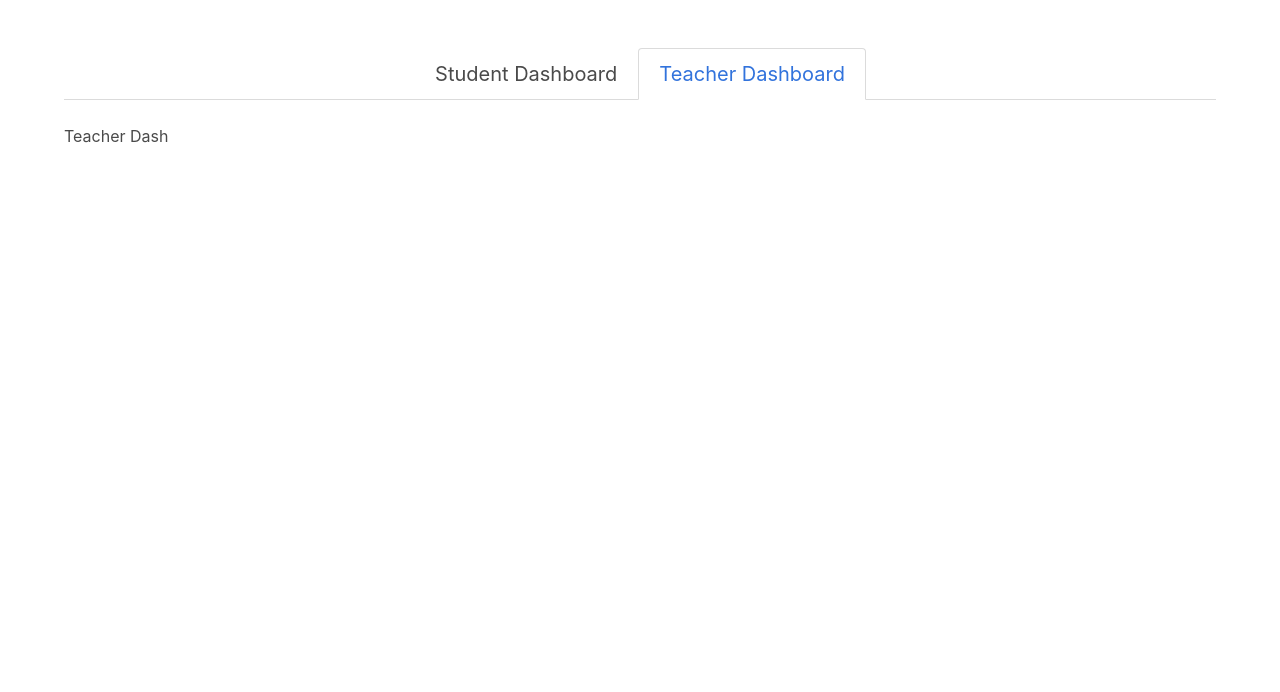
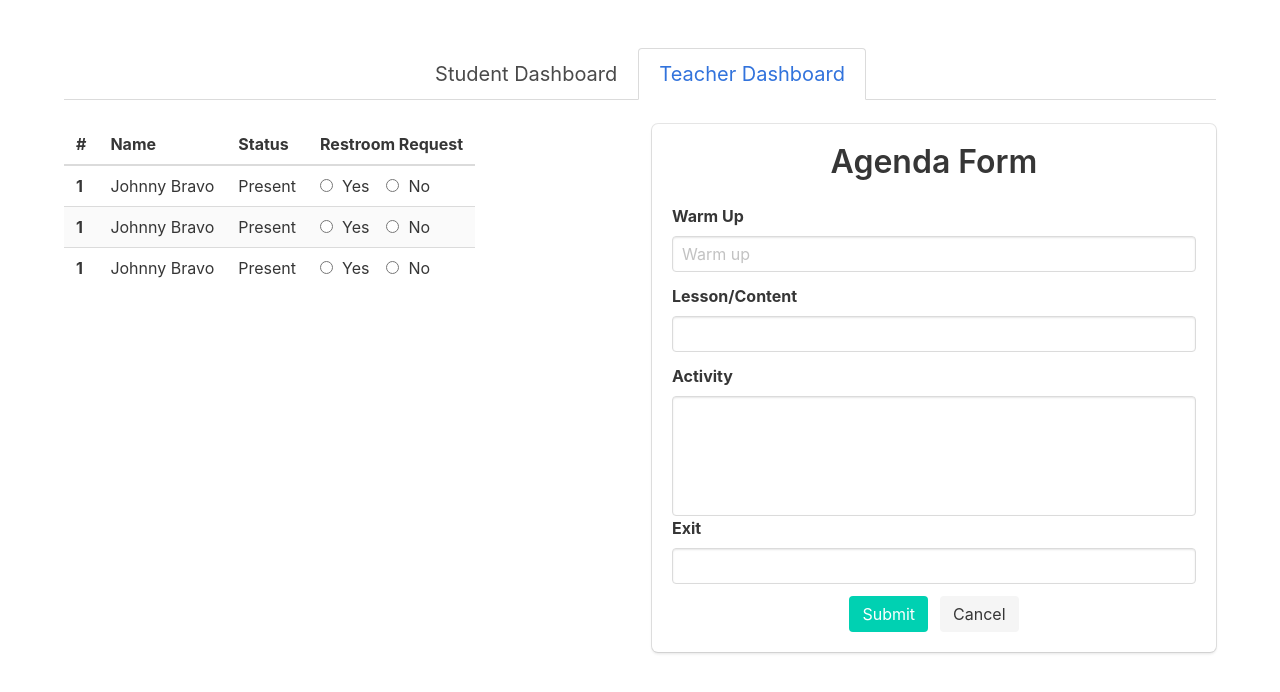
Before and after one commit to Lee-ArnoldIII/react-redux-cmap, a React (Create React App) app: page / in a window 1280 px wide. Both pictures are taken after a click on the item "Teacher Dashboard". Shown: the top 692 px of the page. Built offline with nearby package versions, Linux system fonts and the light colour scheme.

Commit message:
rough layout for Teacher dash

```diff
--- /dev/null
+++ b/src/components/teacher/AgendaForm.js
@@ -0,0 +1,52 @@
+import React from 'react'
+
+const AgendaForm = () => {
+  return (
+    <div className='column is-half'>
+      <div class="box">
+        <h1 class="title has-text-centered">Agenda Form</h1>
+
+          <div class="field">
+            <label class="label">Warm Up</label>
+            <div class="control">
+              <input class="input" type="text" placeholder="Warm up"/>
+            </div>
+          </div>
+
+          <div class="field">
+            <label class="label">Lesson/Content</label>
+            <div class="control">
+              <input class="input" type="text" placeholder=""/>
+            </div>
+          </div>
+
+          <label class="label">Activity</label>
+          <div class="control">
+            <textarea class="textarea has-fixed-size" placeholder=""></textarea>
+          </div>
+
+          <div class="field">
+            <label class="label">Exit</label>
+            <div class="control">
+              <input class="input" type="text" placeholder=""/>
+            </div>
+          </div>
+
+          <div class="field is-grouped is-grouped-centered">
+            <p class="control">
+              <a class="button is-primary">
+                Submit
+              </a>
+            </p>
+            <p class="control">
+              <a class="button is-light">
+                Cancel
+              </a>
+            </p>
+          </div>
+      </div>
+    </div>
+  )
+}
+
+export default AgendaForm
--- a/src/components/teacher/RosterTable.js
+++ b/src/components/teacher/RosterTable.js
@@ -0,0 +1,24 @@
+import React from 'react'
+import RosterTableRow from './RosterTableRow'
+
+const RosterTable = () => {
+  return (
+    <div className='column is-half'>
+      <table class="table is-hoverable is-striped">
+        <thead>
+          <tr>
+            <th title="Number">#</th>
+            <th title="Name">Name</th>
+            <th title="Status">Status</th>
+            <th title="Restroom">Restroom Request</th>
+          </tr>
+        </thead>
+        <tbody>
+          <RosterTableRow />
+        </tbody>
+      </table>
+    </div>
+  )
+}
+
+export default RosterTable
--- /dev/null
+++ b/src/components/teacher/RosterTableRow.js
@@ -0,0 +1,61 @@
+import React from 'react'
+
+const RosterTableRow = () => {
+  return (
+    <React.Fragment>
+      <tr>
+        <th>1</th>
+        <td>Johnny Bravo</td>
+        <td>Present</td>
+        <td>
+          <div class="control">
+            <label class="radio">
+              <input type="radio" name="answer"/>
+              &nbsp;&nbsp;Yes
+            </label> &nbsp;
+            <label class="radio">
+              <input type="radio" name="answer"/>
+              &nbsp;&nbsp;No
+            </label>
+          </div>
+        </td>
+      </tr>
+      <tr>
+        <th>1</th>
+        <td>Johnny Bravo</td>
+        <td>Present</td>
+        <td>
+          <div class="control">
+            <label class="radio">
+              <input type="radio" name="answer"/>
+              &nbsp;&nbsp;Yes
+            </label> &nbsp;
+            <label class="radio">
+              <input type="radio" name="answer"/>
+              &nbsp;&nbsp;No
+            </label>
+          </div>
+        </td>
+      </tr>
+      <tr>
+        <th>1</th>
+        <td>Johnny Bravo</td>
+        <td>Present</td>
+        <td>
+          <div class="control">
+            <label class="radio">
+              <input type="radio" name="answer"/>
+              &nbsp;&nbsp;Yes
+            </label> &nbsp;
+            <label class="radio">
+              <input type="radio" name="answer"/>
+              &nbsp;&nbsp;No
+            </label>
+          </div>
+        </td>
+      </tr>
+    </React.Fragment>
+  )
+}
+
+export default RosterTableRow
--- a/src/components/teacher/TeacherDashboard.js
+++ b/src/components/teacher/TeacherDashboard.js
@@ -1,10 +1,13 @@
 import React, { Component } from 'react'
+import RosterTable from './RosterTable'
+import AgendaForm from './AgendaForm'
 
 export default class TeacherDashboard extends Component {
   render() {
     return (
-      <div>
-        Teacher Dash
+      <div className='columns'>
+        <RosterTable />
+        <AgendaForm />
       </div>
     )
   }
```
